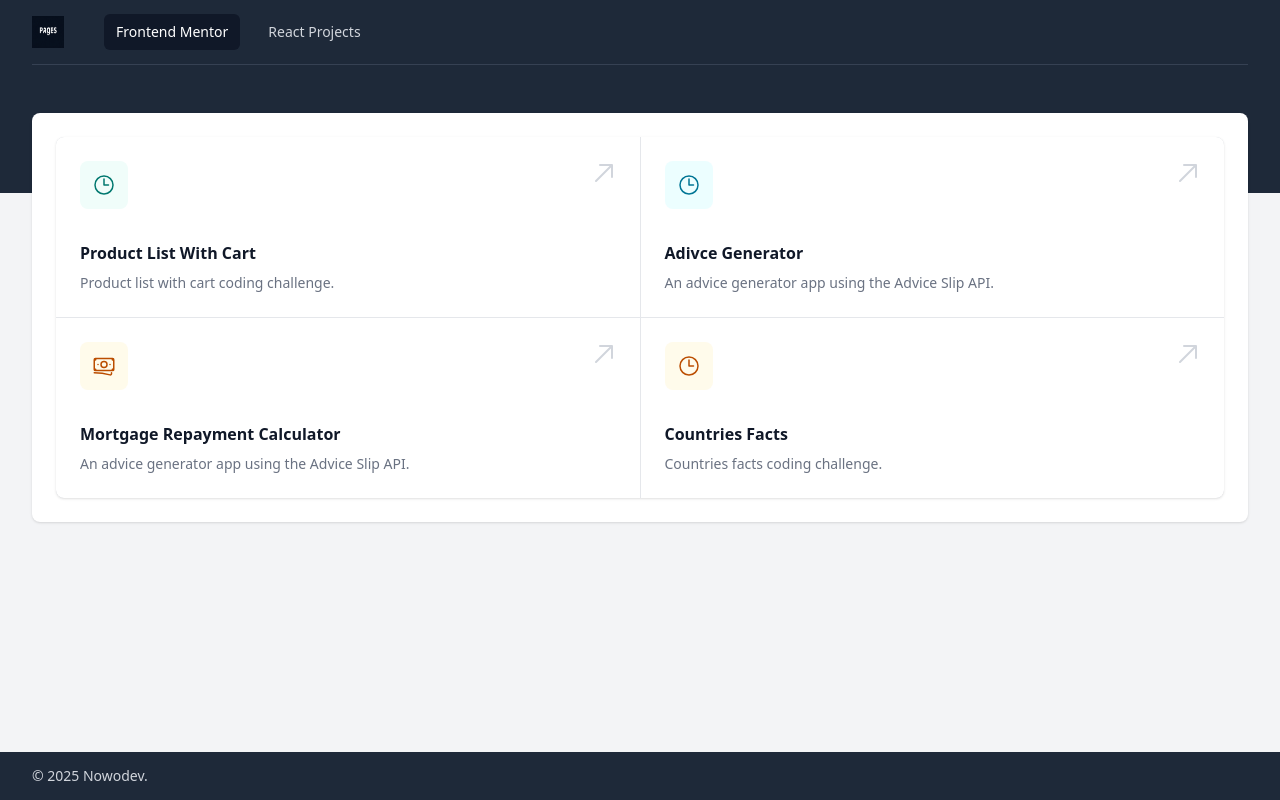
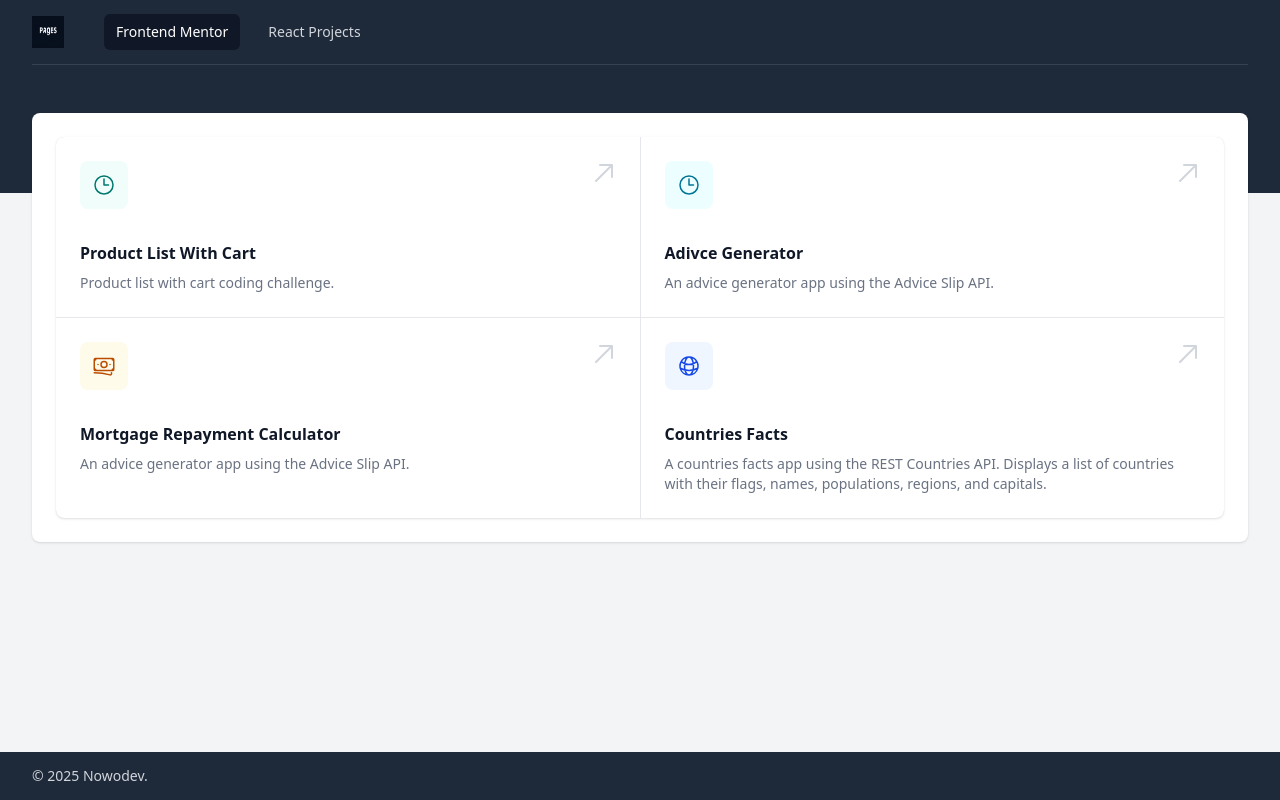
Before and after one commit to nowodev/pages-react, a React (Vite) app: page /frontend-mentor in a window 1280 px wide. Built offline with nearby package versions, Linux system fonts and the light colour scheme.

Commit message:
Fix: mahe card full height

```diff
--- a/src/Frontend Mentor/Countries/components/CountryList.jsx
+++ b/src/Frontend Mentor/Countries/components/CountryList.jsx
@@ -1,6 +1,6 @@
 function CountryList({ flag, name, population, region, capital }) {
   return (
-    <div className="bg-white rounded-md dark:bg-slate-700 dark:text-white drop-shadow-lg/40">
+    <div className="bg-white h-full rounded-md dark:bg-slate-700 dark:text-white drop-shadow-lg/40">
       <img
         src={flag.svg}
         alt={flag.alt}
--- a/src/FrontendMentor.jsx
+++ b/src/FrontendMentor.jsx
@@ -1,10 +1,7 @@
 import {
-  AcademicCapIcon,
   BanknotesIcon,
-  CheckBadgeIcon,
   ClockIcon,
-  ReceiptRefundIcon,
-  UsersIcon,
+  GlobeAltIcon,
 } from "@heroicons/react/24/outline";
 import LayoutGrid from "./components/LayoutGrid";
 
@@ -36,10 +33,11 @@ const actions = [
   {
     title: "Countries Facts",
     href: "countries",
-    icon: ClockIcon,
-    iconForeground: "text-amber-700",
-    iconBackground: "bg-amber-50",
-    description: "Countries facts coding challenge.",
+    icon: GlobeAltIcon,
+    iconForeground: "text-blue-700",
+    iconBackground: "bg-blue-50",
+    description:
+      "A countries facts app using the REST Countries API. Displays a list of countries with their flags, names, populations, regions, and capitals.",
   },
 ];
 
```
